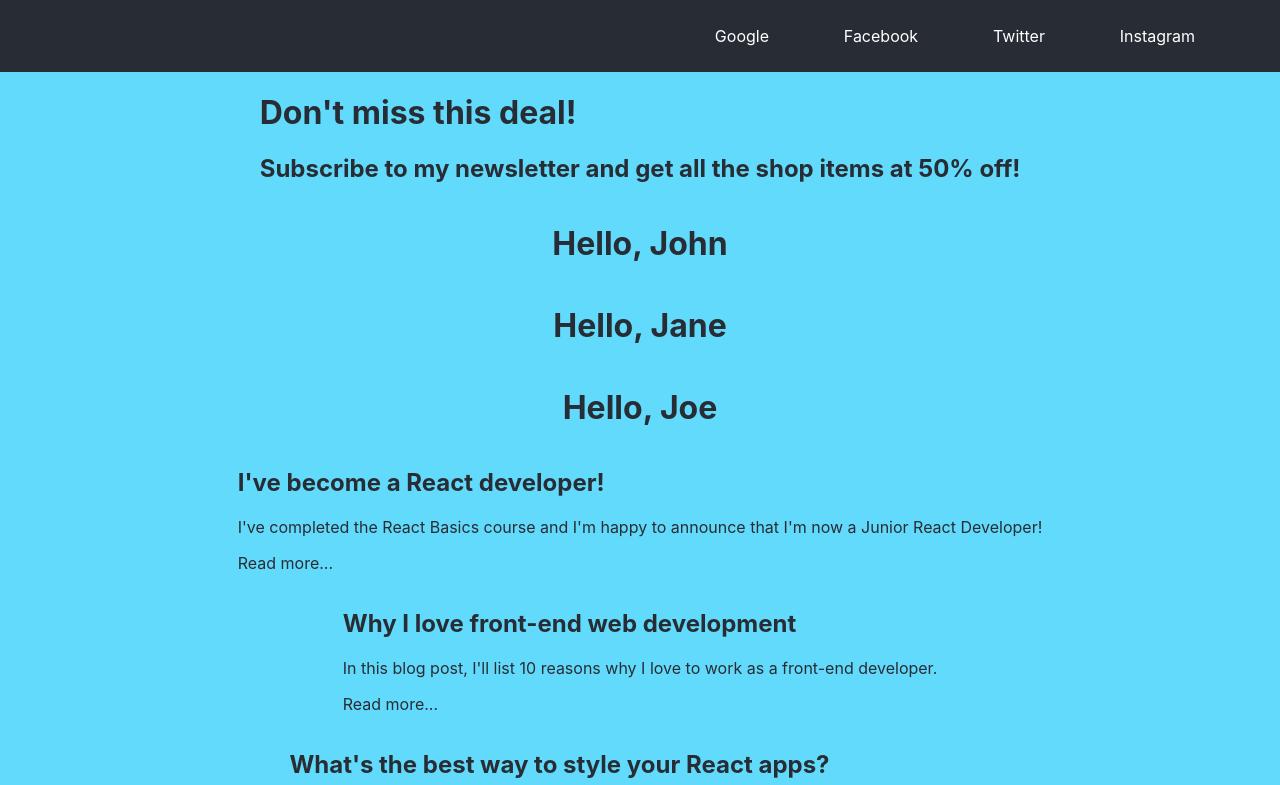
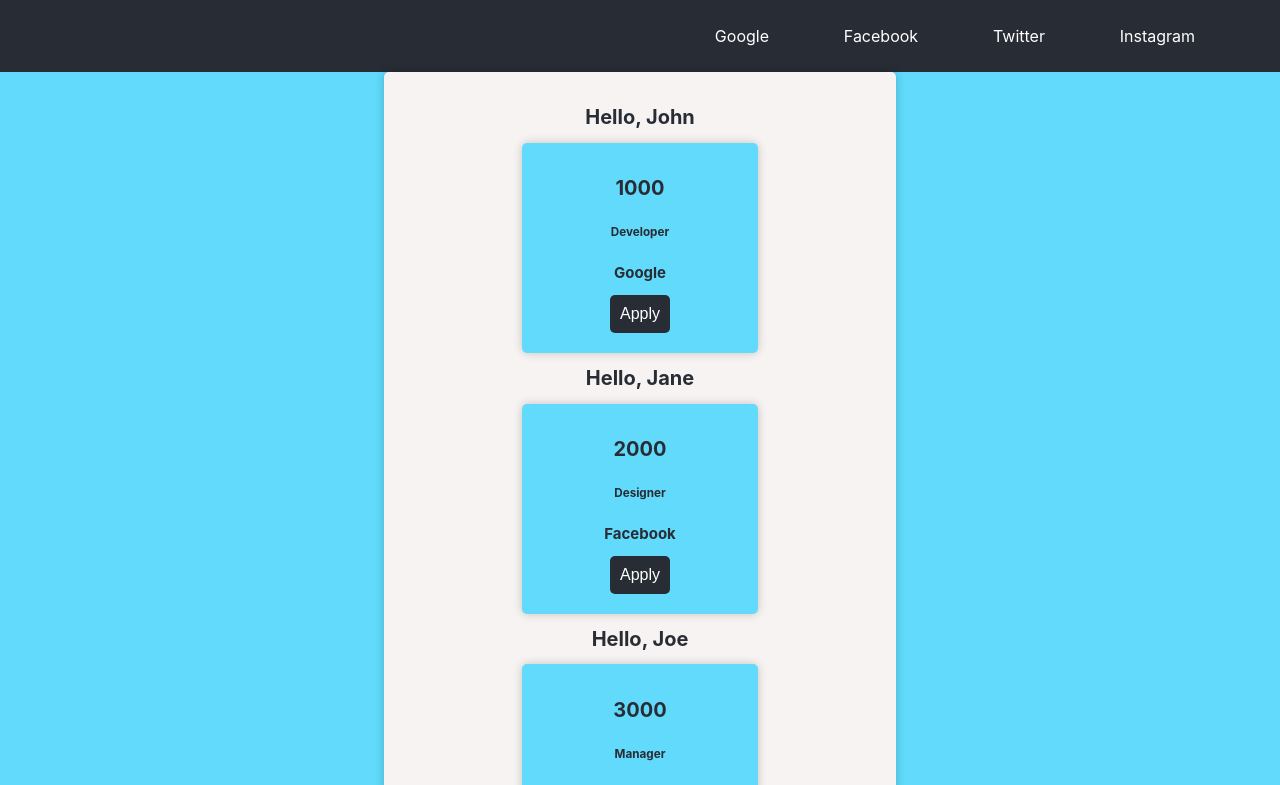
Before and after one commit to danieldraganweb/my-app, a React (Create React App) app: page / in a window 1280 px wide. Shown: the top 785 px of the page. Built offline with nearby package versions, Linux system fonts and the light colour scheme.

Commit message:
style container

```diff
--- a/src/App.css
+++ b/src/App.css
@@ -47,8 +47,8 @@ button {
 }
 
 button:hover {
-  background-color: #1d444f;
-  color: #282c34;
+  background-color: whitesmoke;
+  color: rgb(0, 0, 0);
 }
 
 .copyright {
@@ -62,6 +62,35 @@ button:hover {
   text-align: center;
   overflow: hidden;
   margin-top: 20px;
+}
+.container {
+  margin-top: 20px;
+  display: flex;
+  flex-direction: column;
+  align-items: center;
+  justify-content: space-evenly;
+  width: 40%;
+  margin: 0 auto;
+  padding: 20px;
+  box-sizing: border-box;
+  background-color: rgb(247, 243, 243);
+  border-radius: 5px;
+  box-shadow: 0 0 10px rgba(0, 0, 0, 0.2);
+  font-size: x-small;
+}
+.job {
+  display: flex;
+  flex-direction: column;
+  align-items: center;
+  justify-content: space-evenly;
+  width: 50%;
+  margin: 0 auto;
+  padding: 20px;
+  box-sizing: border-box;
+  background-color: #61dafb;
+  border-radius: 5px;
+  box-shadow: 0 0 10px rgba(0, 0, 0, 0.2);
+  font-size: x-small;
 }
 /* .App-logo {
   height: 40vmin;
--- a/src/App.js
+++ b/src/App.js
@@ -7,6 +7,7 @@ import Intro3 from "./components/Intro3";
 import Footer from "./components/Footer";
 import Promo from "./components/Promo";
 import ModeToggler from "./components/ModeToggler";
+import Job from "./components/Job";
 
 const App = () => {
   function handleClick() {
@@ -19,14 +20,22 @@ const App = () => {
   return (
     <div className="App">
       <Nav />
-      <Promo />
-      <Header firstName="John" />
-      <Header firstName="Jane" />
-      <Header firstName="Joe" />
+
+      <div className="container">
+        <Header firstName="John" />
+        <Job salary="1000" position="Developer" company="Google" />
+        <Header firstName="Jane" />
+        <Job salary="2000" position="Designer" company="Facebook" />
+        <Header firstName="Joe" />
+        <Job salary="3000" position="Manager" company="Twitter" />
+        <Header firstName="Jack" />
+        <Job salary="4000" position="CEO" company="Amazon" />
+      </div>
       <Intro1 />
       <Intro2 />
       <Intro3 />
       <ModeToggler />
+      <Promo />
       <button onClick={handleClick}>Guess the number between 1 and 3</button>
       <Footer />
     </div>
--- a/src/components/Footer.js
+++ b/src/components/Footer.js
@@ -1,7 +1,9 @@
 function Footer() {
   return (
     <div className="copyright">
+      <h1>React App</h1>
       <p>Made with love by Myself</p>
+      <p>&copy; 2023</p>
     </div>
   );
 }
--- /dev/null
+++ b/src/components/Job.js
@@ -0,0 +1,14 @@
+import React from "react";
+
+const Job = (props) => {
+  return (
+    <div className="job">
+      <h1>{props.salary}</h1>
+      <h3>{props.position}</h3>
+      <h2>{props.company}</h2>
+      <button>Apply</button>
+    </div>
+  );
+};
+
+export default Job;
```
